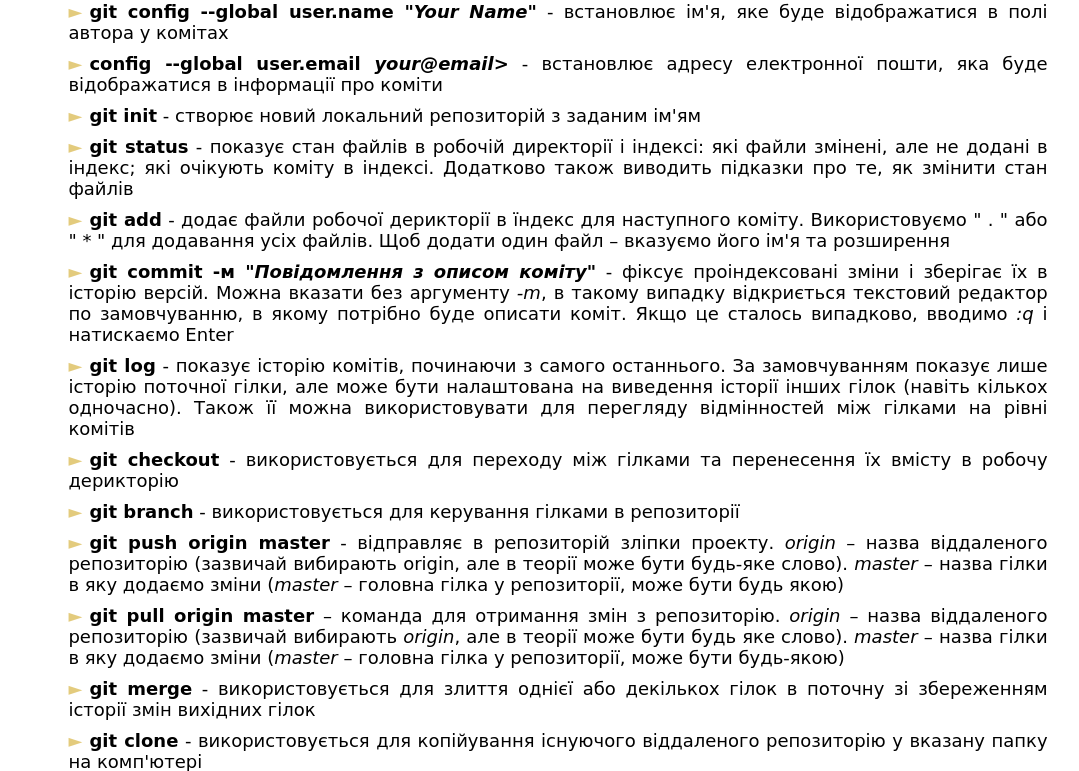
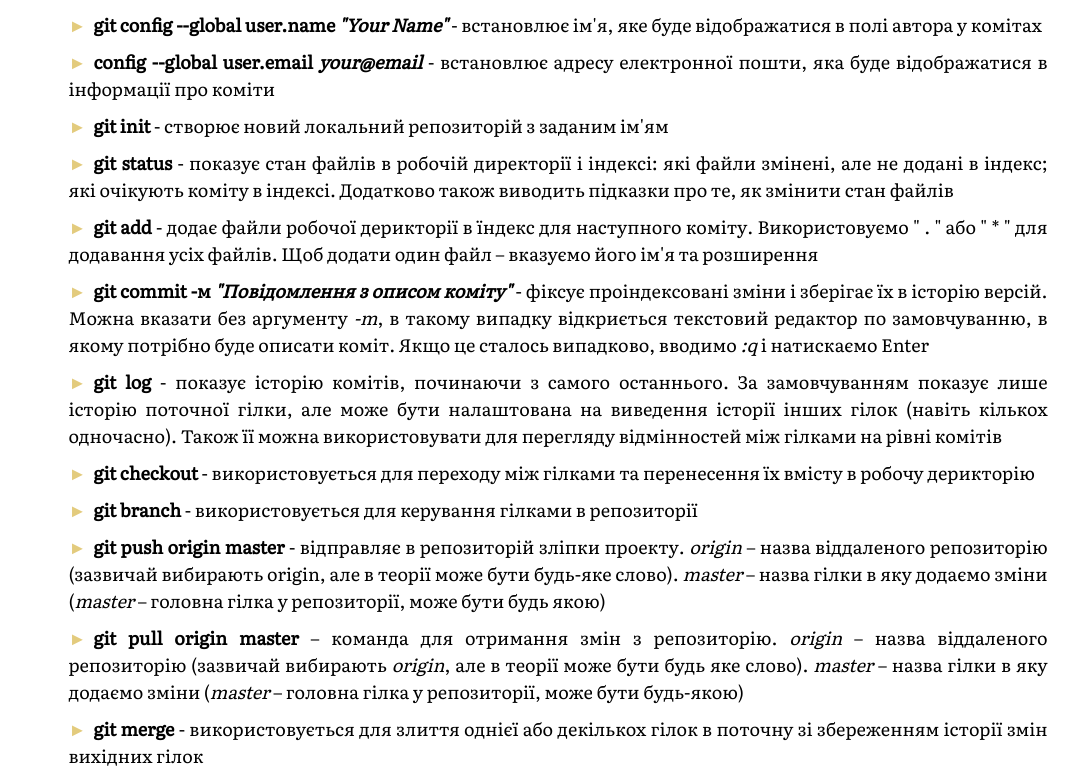
Before and after one commit to OlehMy/OlehMy-hw-1-OlehMykolaichuk, a plain HTML site: page hw-1/index.html in a window 1280 px wide. Shown: the part 85-856 px from the top of the page, without its empty margins (102-1181 px from the left). Drawn offline with Linux system fonts and the light colour scheme.

Commit message:
Font added

```diff
--- a/hw-1/index.html
+++ b/hw-1/index.html
@@ -8,8 +8,10 @@
     <title>hw-1</title>
 
     <style>
+        @import url('https://fonts.googleapis.com/css2?family=Literata&display=swap');
         body {
-            font-family: 'Courgette', cursive;
+            font-family: 'Literata', serif;
+            ;
             text-align: center;
         }
 
@@ -48,7 +50,7 @@
 
     <ul>
         <li><strong>git config --global user.name <em>"Your Name"</em></strong> - встановлює ім'я, яке буде відображатися в полі автора у комітах</li>
-        <li><strong>config --global user.email <em>your@email</em>></strong> - встановлює адресу електронної пошти, яка буде відображатися в інформації про коміти</li>
+        <li><strong>config --global user.email <em>your@email</em></strong> - встановлює адресу електронної пошти, яка буде відображатися в інформації про коміти</li>
         <li><strong>git init</strong> - створює новий локальний репозиторій з заданим ім'ям</li>
         <li><strong>git status</strong> - показує стан файлів в робочій директорії і індексі: які файли змінені, але не додані в індекс; які очікують коміту в індексі. Додатково також виводить підказки про те, як змінити стан файлів</li>
         <li><strong>git add</strong> - додає файли робочої дерикторії в їндекс для наступного коміту. Використовуємо " . " або " * " для додавання усіх файлів. Щоб додати один файл – вказуємо його ім'я та розширення</li>
```
